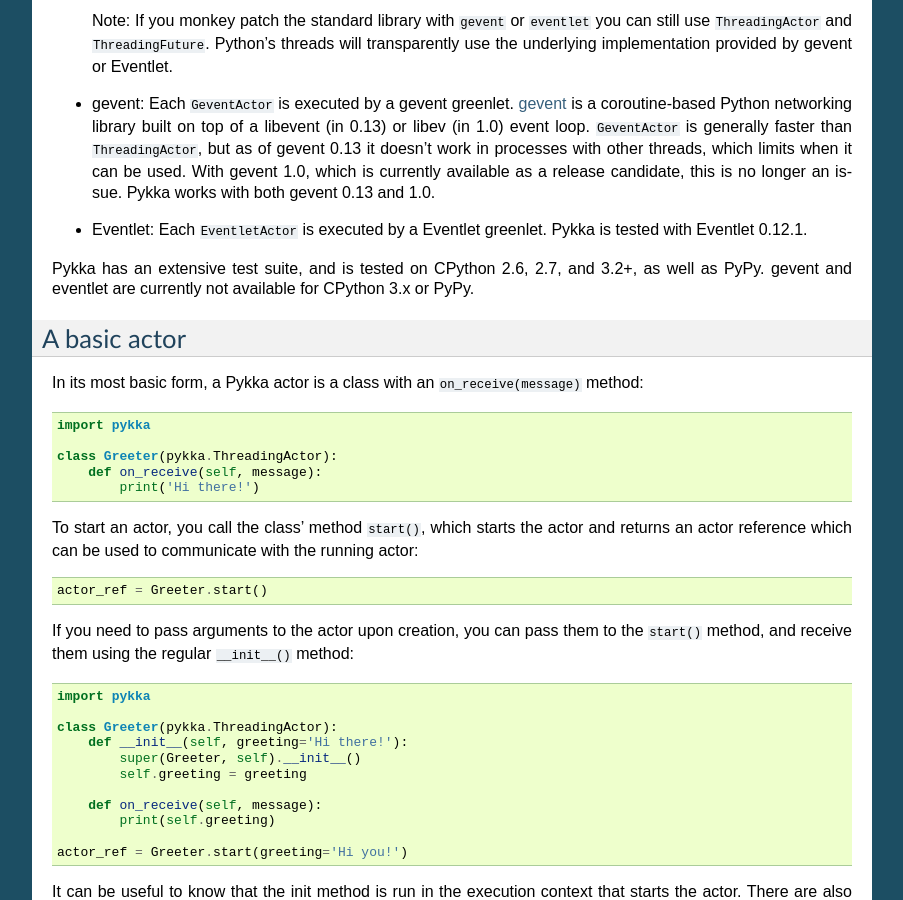
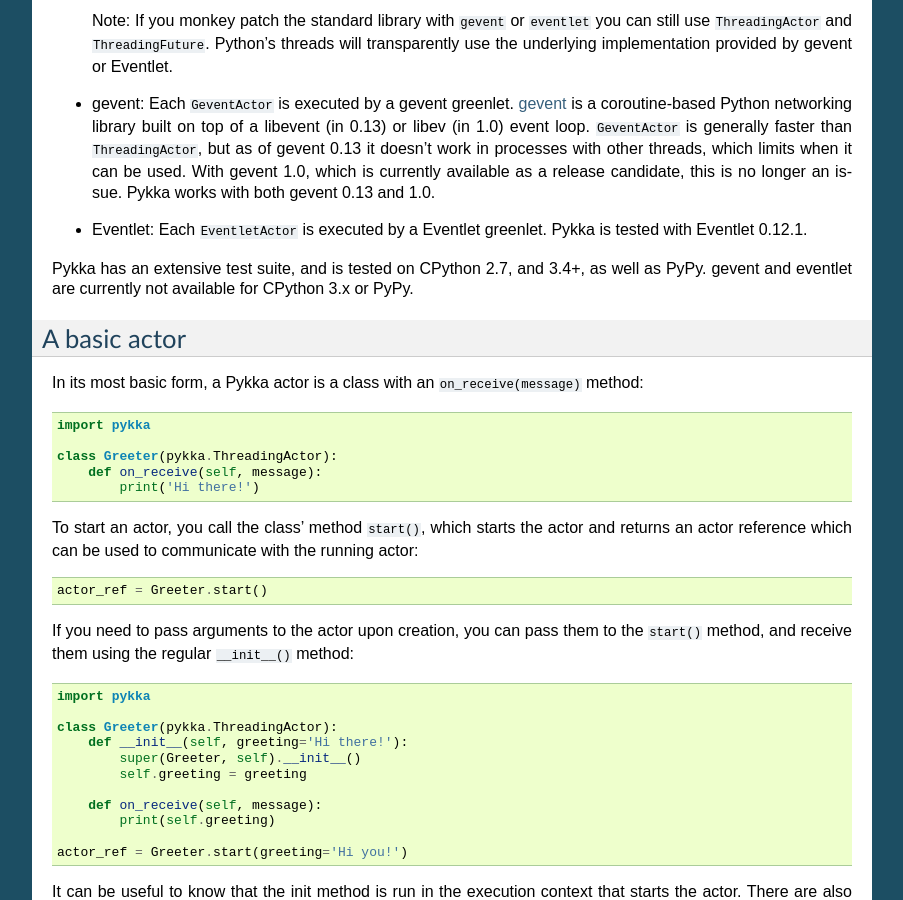
Before and after one commit to jodal/pykka, a Sphinx documentation site: the page built from docs/index.rst, in a window 1280 px wide and 900 px high, scrolled down 735 px. Shown: the whole window, without its empty margins (198-1101 px from the left). Built offline with Sphinx 7.4.7, drawn with Linux system fonts in a browser that asks for light colours.

Commit message:
Drop Python 2.6, 3.2, 3.3, add 3.5, 3.6

```diff
--- a/README.rst
+++ b/README.rst
@@ -61,7 +61,7 @@
 - Eventlet: Each ``EventletActor`` is executed by a Eventlet greenlet. Pykka is
   tested with Eventlet 0.12.1.
 
-Pykka has an extensive test suite, and is tested on CPython 2.6, 2.7, and 3.2+,
+Pykka has an extensive test suite, and is tested on CPython 2.7, and 3.4+,
 as well as PyPy. gevent and eventlet are currently not available for CPython
 3.x or PyPy.
 
--- a/setup.py
+++ b/setup.py
@@ -24,12 +24,11 @@
         'Intended Audience :: Developers',
         'License :: OSI Approved :: Apache Software License',
         'Programming Language :: Python :: 2',
-        'Programming Language :: Python :: 2.6',
         'Programming Language :: Python :: 2.7',
         'Programming Language :: Python :: 3',
-        'Programming Language :: Python :: 3.2',
-        'Programming Language :: Python :: 3.3',
         'Programming Language :: Python :: 3.4',
+        'Programming Language :: Python :: 3.5',
+        'Programming Language :: Python :: 3.6',
         'Programming Language :: Python :: Implementation :: CPython',
         'Programming Language :: Python :: Implementation :: PyPy',
         'Topic :: Software Development :: Libraries',
```
Also changed, not shown: docs/changes.rst (+8 -0 lines), .travis.yml, 1 other file.
